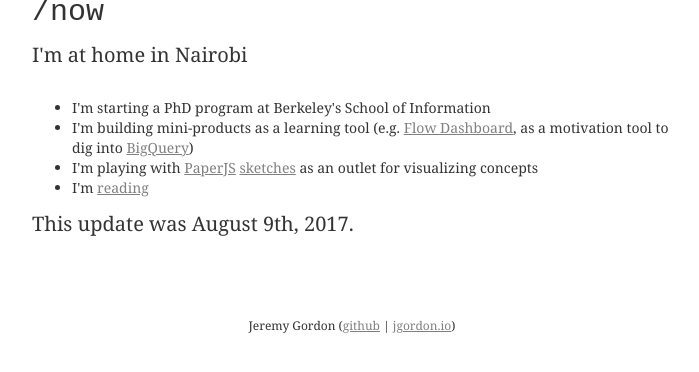
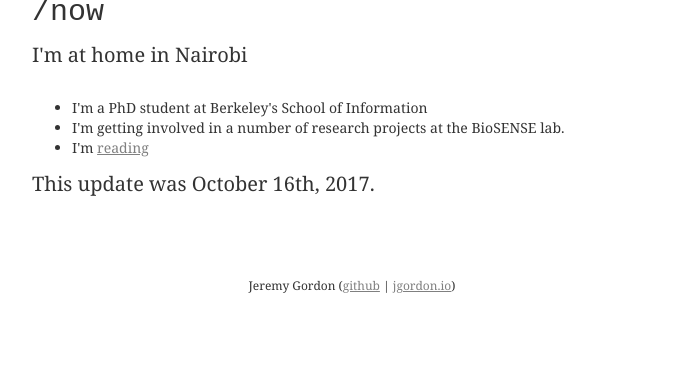
Before and after one commit to onejgordon/onejgordon.github.io, a Jekyll site: the page built from now.md, in a window 1280 px wide, cut to the strip 241-613 px from the top of the page. Shown: the whole strip, without its empty margins (288-987 px from the left). Built offline with Jekyll 4.4.1, drawn with Linux system fonts in a browser that asks for light colours; our own code applies the rules of GitHub Pages for plain Markdown files.

Commit message:
Re-add now page

```diff
--- a/now.md
+++ b/now.md
@@ -60,7 +60,7 @@
 
   <h5>Interests: Perception and prediction in brains and bits</h5>
   <br/>
-  <img src="http://jgordon.io/images/jeremygordon.jpg" class="center-block img-responsive img-circle" width="100" />
+  <img src="/images/berkeley_jrg.jpg" class="center-block img-responsive img-circle" width="100" />
 
 </div>
 
@@ -72,14 +72,13 @@
     <p>I'm at home in Nairobi</p>
 
     <ul>
-      <li>I'm starting a PhD program at Berkeley's School of Information</li>
-    	<li>I'm building mini-products as a learning tool (e.g. <a href="http://flowdash.co">Flow Dashboard</a>, as a motivation tool to dig into <a href="https://cloud.google.com/bigquery/">BigQuery</a>)</li>
-    	<li>I'm playing with <a href="http://www.paperjs.org">PaperJS</a> <a href="https://github.com/onejgordon/jrg-sketches">sketches</a> as an outlet for visualizing concepts</li>
+      <li>I'm a PhD student at Berkeley's School of Information</li>
+      <li>I'm getting involved in a number of research projects at the BioSENSE lab.</li>
     	<li>I'm <a href="https://www.goodreads.com/user/show/2909873-jeremy-gordon">reading</a></li>
     </ul>
 
     <p>
-    This update was August 9th, 2017.
+    This update was October 16th, 2017.
     </p>
   </div>
 </div>
```
Also changed, not shown: assets/images/berkeley_jrg.jpg (added).
